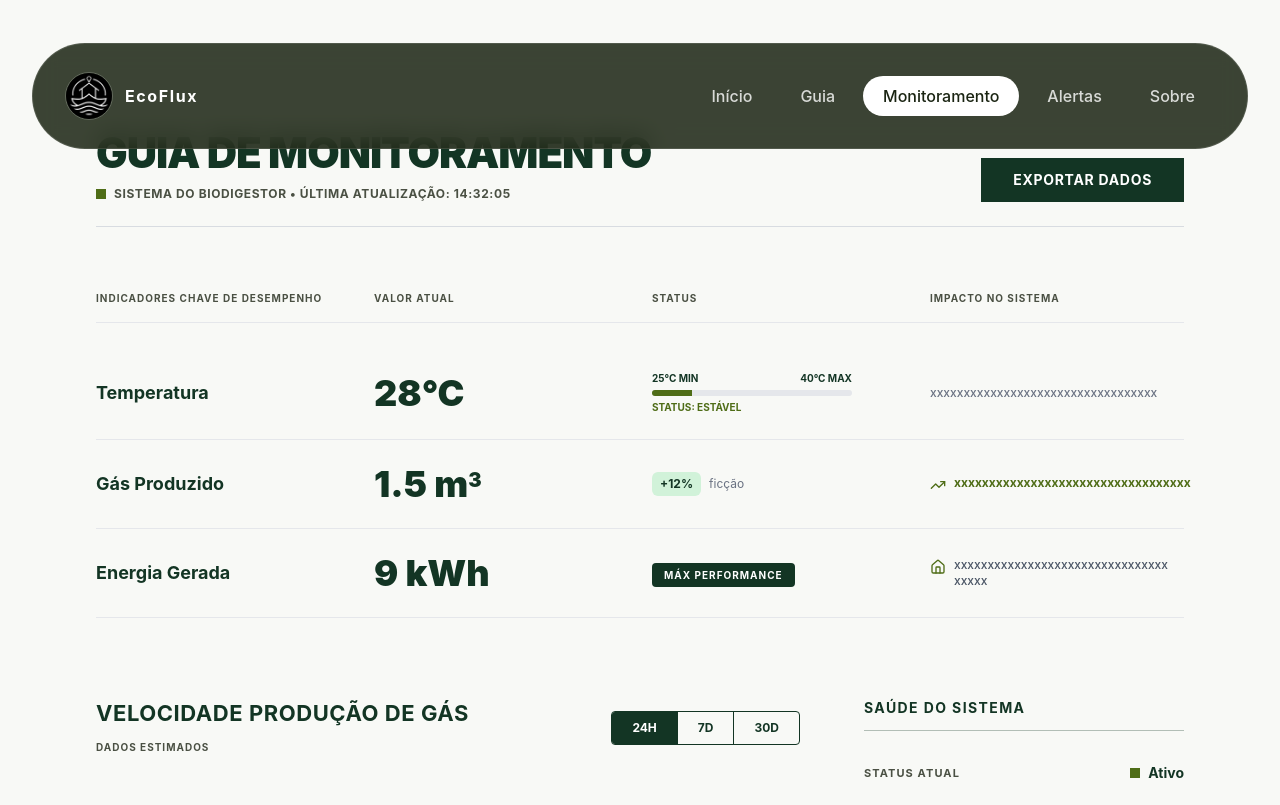
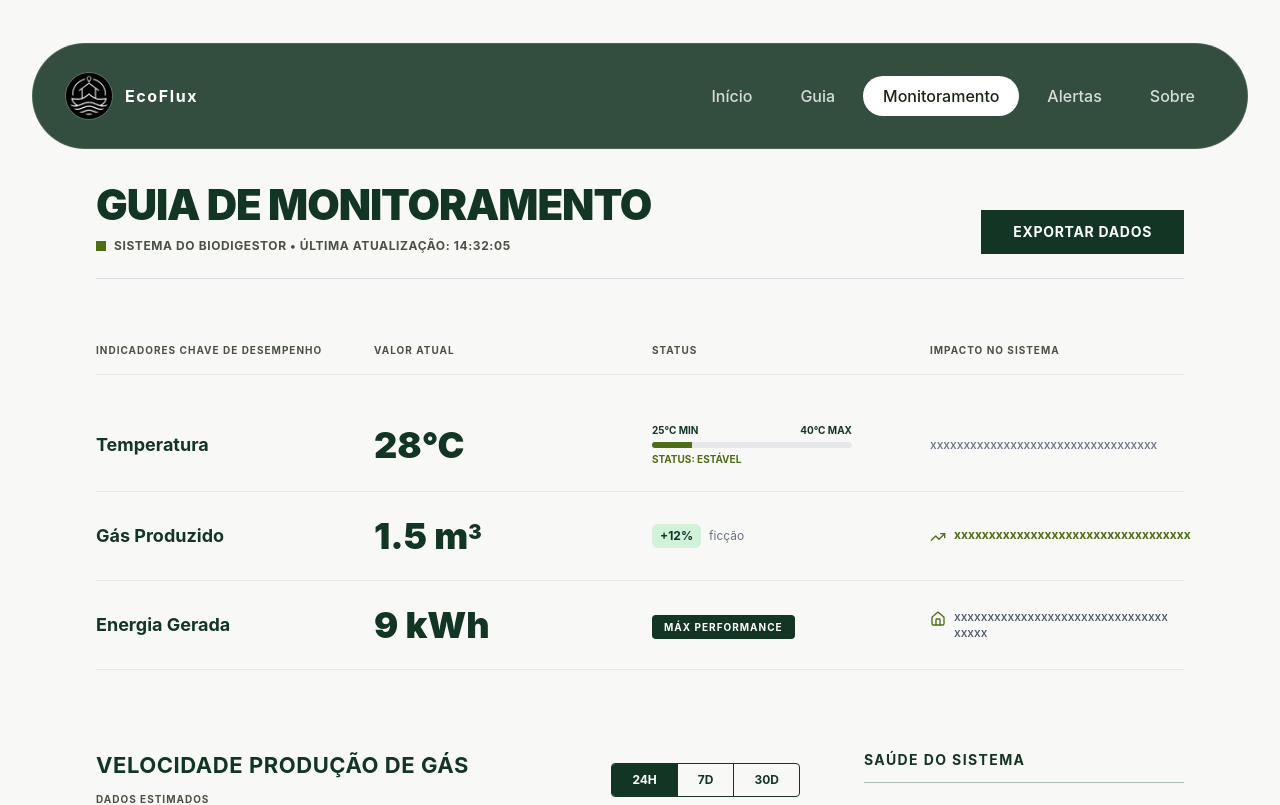
Before and after one commit to Alexandrediasss/EcoFlux, a React (Vite) app: page /monitoramento in a window 1280 px wide. Shown: the top 805 px of the page. Built offline with nearby package versions, Linux system fonts and the light colour scheme.

Commit message:
Ajustando lógicas

```diff
--- a/src/layouts/NavBar/index.tsx
+++ b/src/layouts/NavBar/index.tsx
@@ -17,10 +17,12 @@ const NavBar: React.FC = () => {
 
     const isActive = (path: string): boolean => location.pathname === path
 
+    const isHome = location.pathname === "/"
+
     return (
-        <nav className="fixed top-4 md:top-[43px] left-1/2 -translate-x-1/2 w-[95%] max-w-[1280px] min-h-[70px] md:h-[106px]
-                        bg-[#1A2412]/85 backdrop-blur-md rounded-3xl md:rounded-[9999px] border border-white/12
-                        flex items-center justify-between px-6 md:px-8 z-50 transition-all">
+        <nav className={`fixed top-4 md:top-[43px] left-1/2 -translate-x-1/2 w-[95%] max-w-[1280px] min-h-[70px] md:h-[106px]
+                        ${isHome ? "bg-[#1A2412]/85" : "bg-[#022411]/80"} backdrop-blur-md rounded-3xl md:rounded-[9999px] border border-white/12
+                        flex items-center justify-between px-6 md:px-8 z-50 transition-colors duration-500`}>
 
             <div className="flex items-center gap-3">
                 <img
@@ -30,6 +32,7 @@ const NavBar: React.FC = () => {
                 />
                 <span className="text-white font-bold tracking-widest text-sm md:text-base">EcoFlux</span>
             </div>
+
             <div className="hidden lg:flex items-center gap-2">
                 {routes.map((route) => (
                     <Link
@@ -45,14 +48,18 @@ const NavBar: React.FC = () => {
                     </Link>
                 ))}
             </div>
+
             <button
                 className="lg:hidden text-white p-2"
                 onClick={() => setIsOpen(!isOpen)}
             >
                 {isOpen ? <X size={28} /> : <Menu size={28} />}
             </button>
+
             {isOpen && (
-                <div className="absolute top-[80px] md:top-[110px] left-0 w-full bg-[#1A2412] border border-white/10 rounded-2xl p-4 flex flex-col gap-2 lg:hidden shadow-2xl">
+                <div className={`absolute top-[80px] md:top-[110px] left-0 w-full
+                                ${isHome ? "bg-[#1A2412]" : "bg-[#022411]"}
+                                border border-white/10 rounded-2xl p-4 flex flex-col gap-2 lg:hidden shadow-2xl transition-colors duration-300`}>
                     {routes.map((route) => (
                         <Link
                             key={route.path}
@@ -70,7 +77,7 @@ const NavBar: React.FC = () => {
                 </div>
             )}
         </nav>
-    );
+    )
 }
 
-export default NavBar;
+export default NavBar
--- a/src/pages/Monitoramento/components/GuiaDeMonitoramento.tsx
+++ b/src/pages/Monitoramento/components/GuiaDeMonitoramento.tsx
@@ -6,7 +6,7 @@ const GuiaDeMonitoramentoComponent: React.FC = () => {
     }
 
     return (
-        <section className="w-full px-6 md:px-24 pt-32 pb-8 bg-[#F8F9F6]">
+        <section className="w-full px-6 md:px-24 pt-32 md:pt-[180px] pb-8 bg-[#F8F9F6]">
             <div className="max-w-7xl mx-auto flex flex-col md:flex-row justify-between items-start md:items-end gap-6 border-b border-gray-300/80 pb-6">
                 <div className="flex flex-col gap-2">
                     <h1 className="text-[#133524] text-3xl md:text-[42px] font-black uppercase tracking-tight">
@@ -19,7 +19,7 @@ const GuiaDeMonitoramentoComponent: React.FC = () => {
                 </div>
                 <button
                     onClick={handleExportar}
-                    className="bg-[#133524] text-white px-8 py-3 text-xs md:text-sm font-bold uppercase tracking-wider hover:bg-[#1E4D36] transition-colors shrink-0 cursor-pointer"
+                    className="bg-[#133524] text-white px-8 py-3 text-xs md:text-sm font-bold uppercase tracking-wider hover:bg-[#1E4D36] transition-colors shrink-0"
                 >
                     Exportar Dados
                 </button>
```
